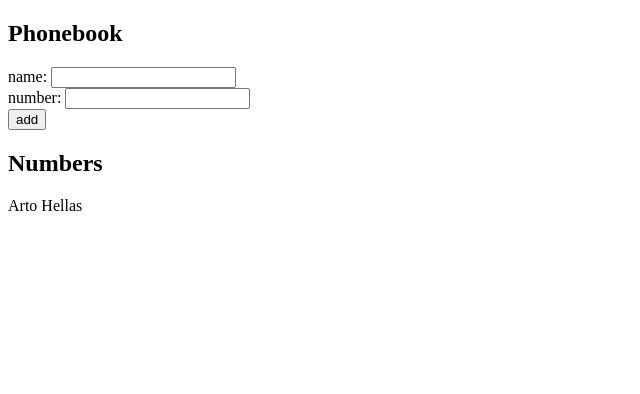
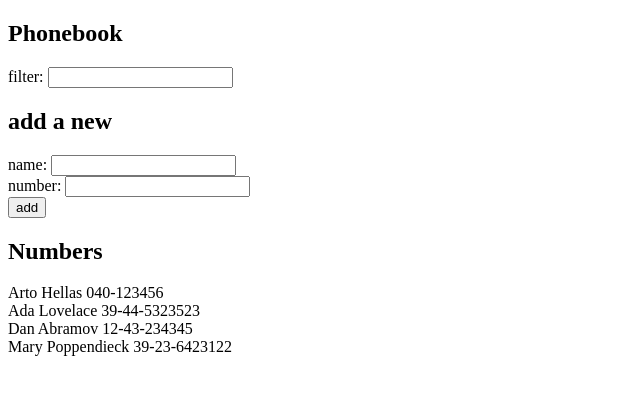
Before and after one commit to KA0Sgames/Fullstack_Open, a React (Vite) app in the folder Osa2/puhelinluettelo/: page / in a window 1280 px wide. Shown: the top 394 px of the page, without its empty margins (0-640 px from the left). Built offline with nearby package versions, Linux system fonts and the light colour scheme.

Commit message:
Add exercise 2.9 puhelinluettelo step 4

```diff
--- a/Osa2/puhelinluettelo/src/App.jsx
+++ b/Osa2/puhelinluettelo/src/App.jsx
@@ -1,13 +1,17 @@
 import { useState } from 'react'
-import Person from './Person'
+import Persons from './Persons'
 import './styles/App.css'
 
 const App = () => {
   const [persons, setPersons] = useState([
-    { name: 'Arto Hellas' }
+    { name: 'Arto Hellas', number: '040-123456' },
+    { name: 'Ada Lovelace', number: '39-44-5323523' },
+    { name: 'Dan Abramov', number: '12-43-234345' },
+    { name: 'Mary Poppendieck', number: '39-23-6423122' }
   ])
   const [newName, setNewName] = useState('')
   const [newNumber, setNewNumber] = useState('')
+  const [filter, setFilter] = useState('')
 
   const addName = (event) => {
     event.preventDefault()
@@ -33,9 +37,22 @@ const App = () => {
     setNewNumber(event.target.value)
   }
 
+  const handleFilterChange = (event) => {
+    setFilter(event.target.value)
+  }
+
   return (
     <div>
       <h2>Phonebook</h2>
+      <form>
+        <div>
+          filter: <input
+            value={filter}
+            onChange={handleFilterChange}
+          />
+        </div>
+      </form>
+      <h2>add a new</h2>
       <form onSubmit={addName}>
         <div>
           name: <input
@@ -54,11 +71,7 @@ const App = () => {
         </div>
       </form>
       <h2>Numbers</h2>
-      <ul>
-        {persons.map(person =>
-          <Person key={person.name} person={person} />
-        )}
-      </ul>
+      <Persons persons={persons} filter={filter} />
     </div>
   )
 }
--- /dev/null
+++ b/Osa2/puhelinluettelo/src/Persons.jsx
@@ -0,0 +1,14 @@
+import Person from './Person'
+
+const Persons = ({ persons, filter }) => {
+
+    return (
+        <ul>
+            {persons.filter(person => person.name.toLowerCase().includes(filter)).map(person =>
+                <Person key={person.name} person={person} />
+            )}
+        </ul>
+    )
+}
+
+export default Persons
```
